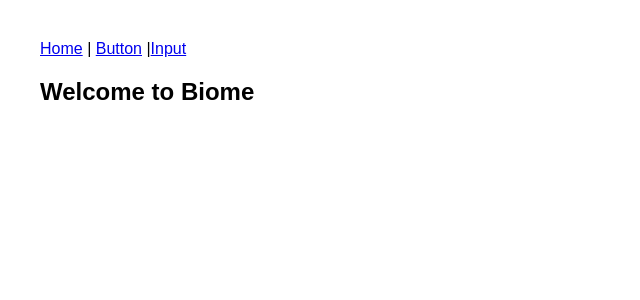
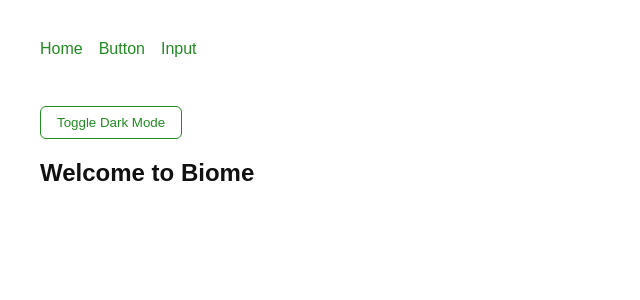
Before and after one commit to impala141592/see-biome, a React (Vite) app: page / in a window 1280 px wide. Shown: the top 300 px of the page, without its empty margins (0-640 px from the left). Built offline with nearby package versions, Linux system fonts and the light colour scheme.

Commit message:
feat(theme): add light and dark theme support with toggle

```diff
--- a/src/App.tsx
+++ b/src/App.tsx
@@ -1,29 +1,64 @@
+import { useState } from "react";
 import { Routes, Route, Link } from "react-router-dom";
 import styled, { ThemeProvider } from "styled-components";
+import { lightTheme, darkTheme } from "./theme";
 
 const Container = styled.div`
 	padding: 2rem;
 	font-family: sans-serif;
+	min-height: 100vh;
+	background: ${({ theme }) => theme.colors.background};
+	color: ${({ theme }) => theme.colors.text};
+
+	nav {
+		margin-bottom: 2rem;
+
+		a {
+			color: ${({ theme }) => theme.colors.primary};
+			margin-right: 1rem;
+			text-decoration: none;
+
+			&:hover {
+				text-decoration: underline;
+			}
+		}
+	}
+
+	button {
+		margin-top: 1rem;
+		background: none;
+		border: 1px solid ${({ theme }) => theme.colors.primary};
+		color: ${({ theme }) => theme.colors.primary};
+		padding: 0.5rem 1rem;
+		cursor: pointer;
+		border-radius: 6px;
+
+		&:hover {
+			background: ${({ theme }) => theme.colors.primary};
+			color: ${({ theme }) => theme.colors.background};
+		}
+	}
 `;
-
-const theme = {
-	colors: {
-		primary: "#228B22",
-	},
-};
 
 const Home = () => <h2>Welcome to Biome</h2>;
 const ButtonDemo = () => <h2>Button Preview</h2>;
 const InputDemo = () => <h2>Input Preview</h2>;
 
 function App() {
+	const [isDark, setIsDark] = useState(false);
+
 	return (
-		<ThemeProvider theme={theme}>
+		<ThemeProvider theme={isDark ? darkTheme : lightTheme}>
 			<Container>
 				<nav>
-					<Link to='/'>Home</Link> | <Link to='/button'>Button</Link> |
+					<Link to='/'>Home</Link>
+					<Link to='/button'>Button</Link>
 					<Link to='/input'>Input</Link>
 				</nav>
+
+				<button onClick={() => setIsDark((prev) => !prev)}>
+					Toggle {isDark ? "Light" : "Dark"} Mode
+				</button>
 
 				<Routes>
 					<Route path='/' element={<Home />} />
--- /dev/null
+++ b/src/theme/dark.ts
@@ -0,0 +1,9 @@
+import type { DefaultTheme } from "styled-components";
+
+export const darkTheme: DefaultTheme = {
+	colors: {
+		background: "#111111",
+		text: "#f0f0f0",
+		primary: "#90ee90",
+	},
+};
--- /dev/null
+++ b/src/theme/index.ts
@@ -0,0 +1,2 @@
+export { lightTheme } from "./light";
+export { darkTheme } from "./dark";
--- /dev/null
+++ b/src/theme/light.ts
@@ -0,0 +1,9 @@
+import type { DefaultTheme } from "styled-components";
+
+export const lightTheme: DefaultTheme = {
+	colors: {
+		background: "#ffffff",
+		text: "#111111",
+		primary: "#228B22",
+	},
+};
```
Also changed, not shown: src/theme/styled.d.ts (added, +11 -0 lines), tsconfig.app.json (indentation only).
